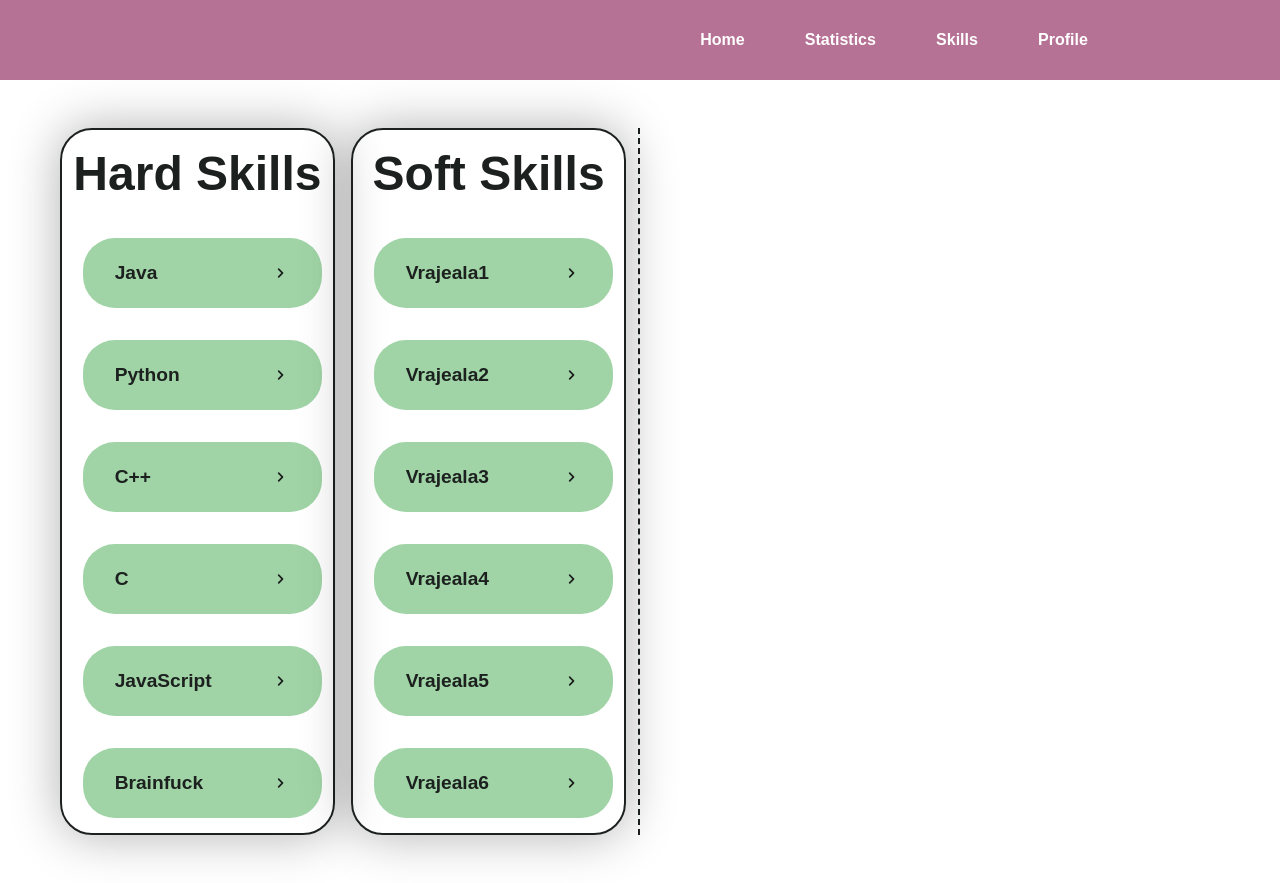
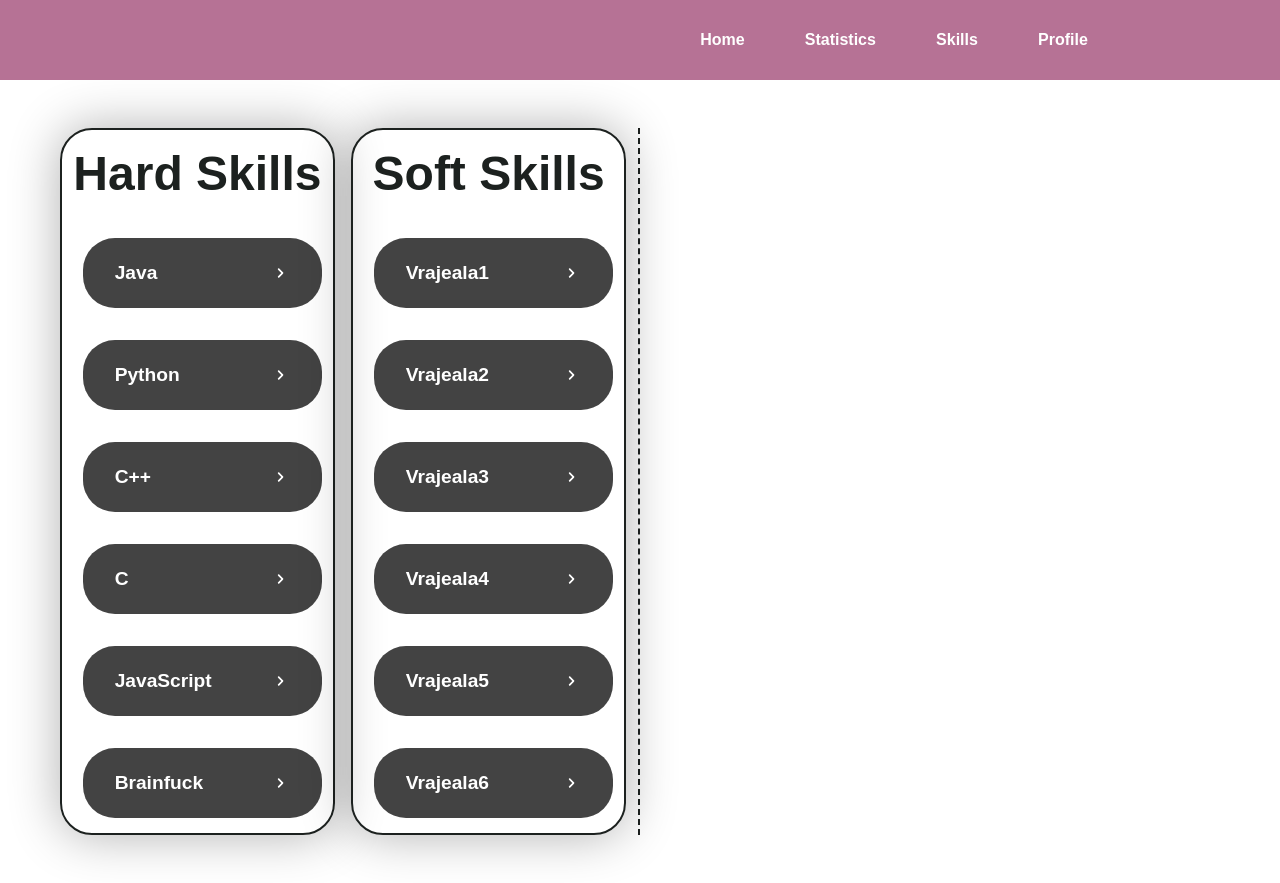
Before and after one commit to Smart-Hack-SegFault/frontend, a React (Vite) app in the folder frontend-smarthack/: page / in a window 1280 px wide. Built offline with nearby package versions, Linux system fonts and the light colour scheme.

Commit message:
added grey button

```diff
--- a/frontend-smarthack/src/Components/Button.css
+++ b/frontend-smarthack/src/Components/Button.css
@@ -22,7 +22,7 @@
   color: var(--black);
 }
 
-.button__green1:hover {
+.button__green1:hover, .button__grey:hover {
   background-color: var(--black);
   color: var(--white);
 }
@@ -34,6 +34,15 @@
 .button__green2 {
   background-color: var(--green2);
   color: var(--white);
+}
+
+.button__grey {
+  background-color: var(--grey);
+  color: var(--white);
+}
+
+.arrow-grey {
+  fill: var(--white);
 }
 
 .arrow-green1 {
--- a/frontend-smarthack/src/Components/Skill.jsx
+++ b/frontend-smarthack/src/Components/Skill.jsx
@@ -10,7 +10,7 @@
     <div className="skill-wrapper">
       <Button
         text={skillName}
-        style={"green1 fill-container"}
+        style={"grey fill-container"}
         handleSubmit={() => setSelectedSkill(skillName)}
       />
     </div>
--- a/frontend-smarthack/src/index.css
+++ b/frontend-smarthack/src/index.css
@@ -16,6 +16,7 @@
 
   --black: #1c211f;
   --white: #fff;
+  --grey: #434343;
 
   --font: sans-serif;
 
```
